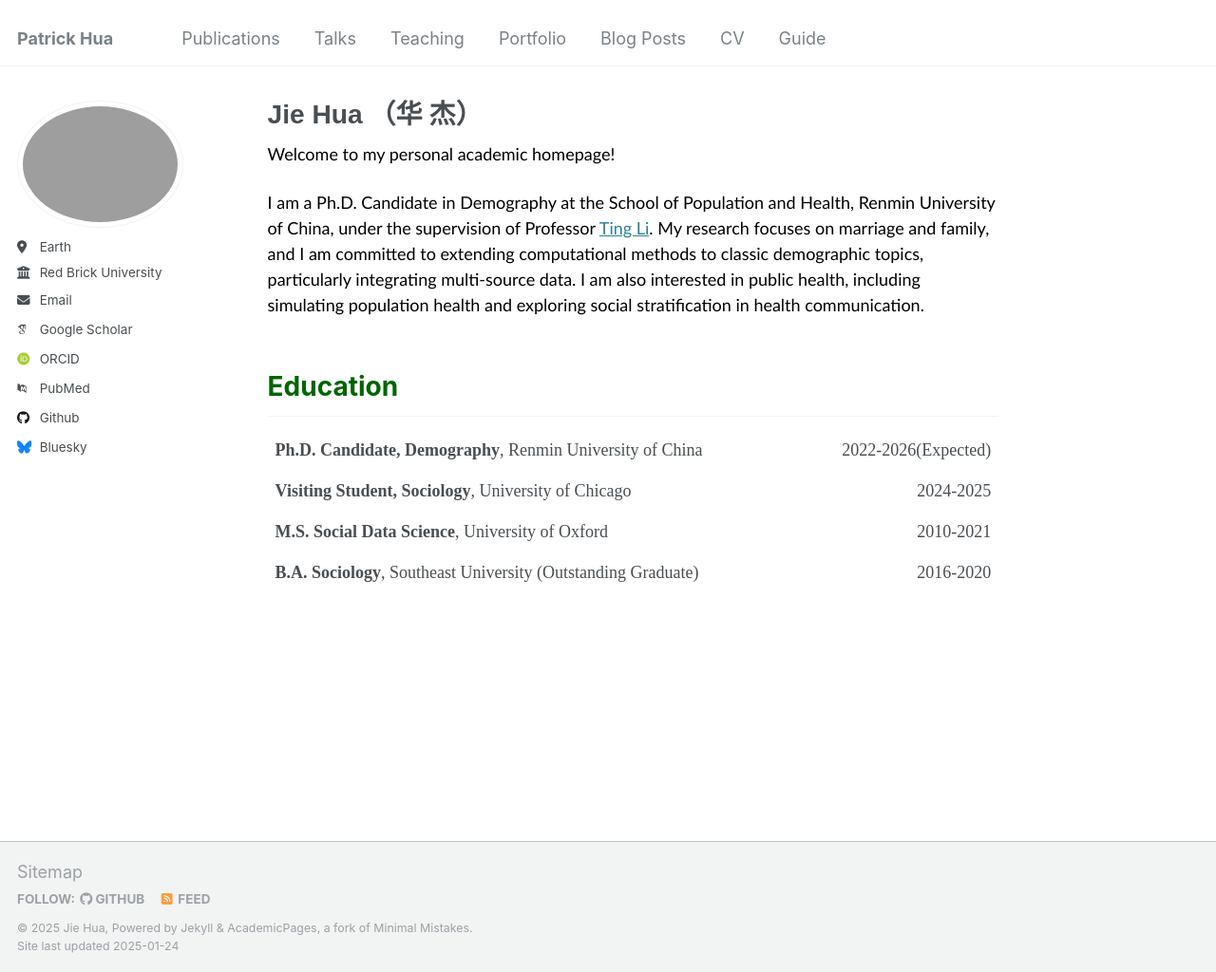
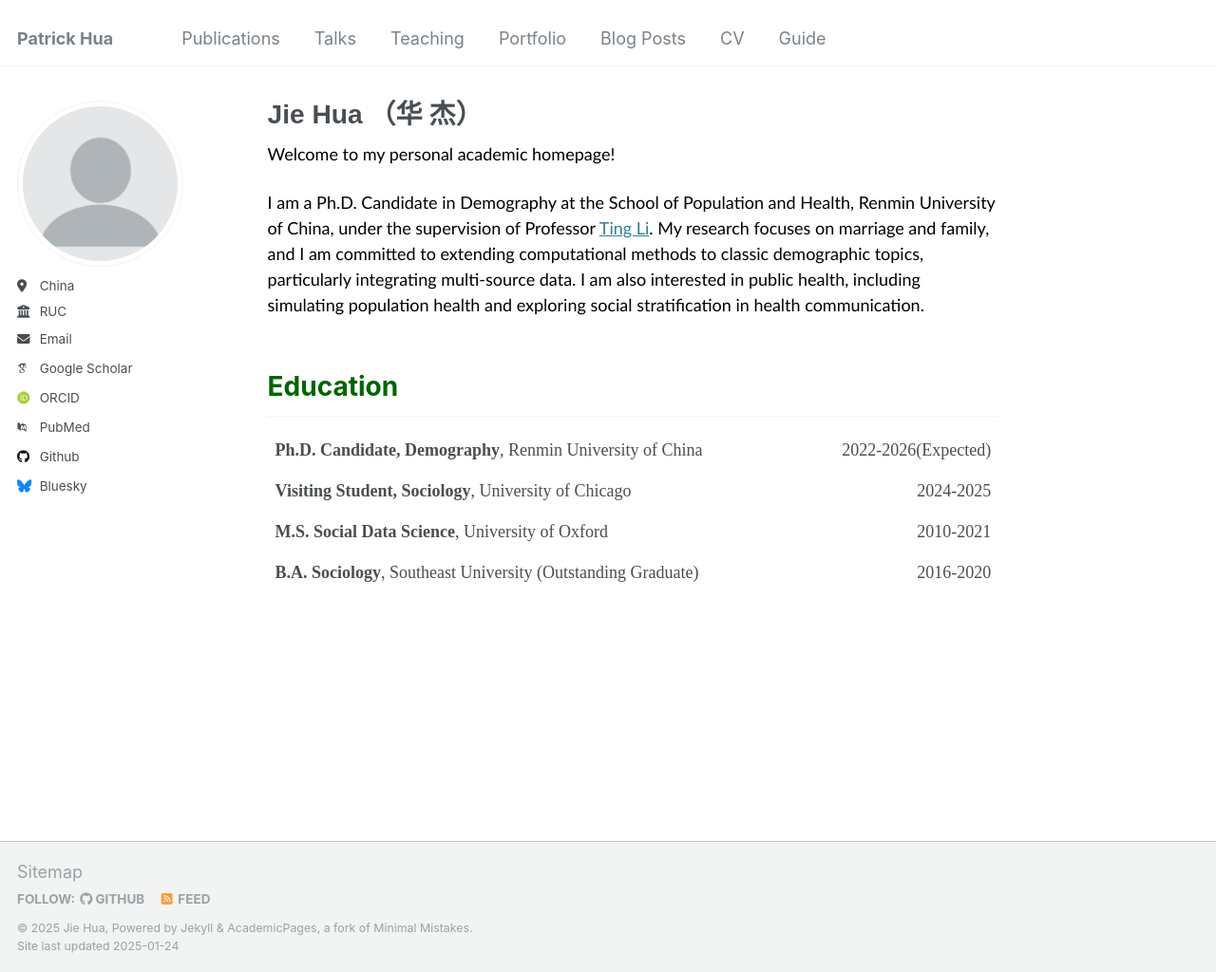
Before and after one commit to jiehua-css/jiehua-css.github.io, a Jekyll site: the page built from _pages/about.md, in a window 1280 px wide and 1024 px high. Shown: the whole window at 95% size. Built offline with Jekyll 4.4.1, drawn with Linux system fonts in a browser that asks for light colours; some web fonts are replaced.

Commit message:
Update _config.yml

```diff
--- a/_config.yml
+++ b/_config.yml
@@ -21,11 +21,11 @@ repository               : "jiehua-css/jiehua-css.github.io"
 #               Additional customization can be done by editing /_includes/author-profile.html
 author:
   # Biographic information
-  avatar           : "Profile Photo.png"
-  location         : "Earth"
-  employer         : "Red Brick University"
+  avatar           : "Profile.png"
+  location         : "China"
+  employer         : "RUC"
   uri              : # URL
-  email            : "none@example.org"
+  email            : "patrickhua97@gmail.com"
 
   # Academic websites
   arxiv            : # URL - Update with the correct link to your profile
```
